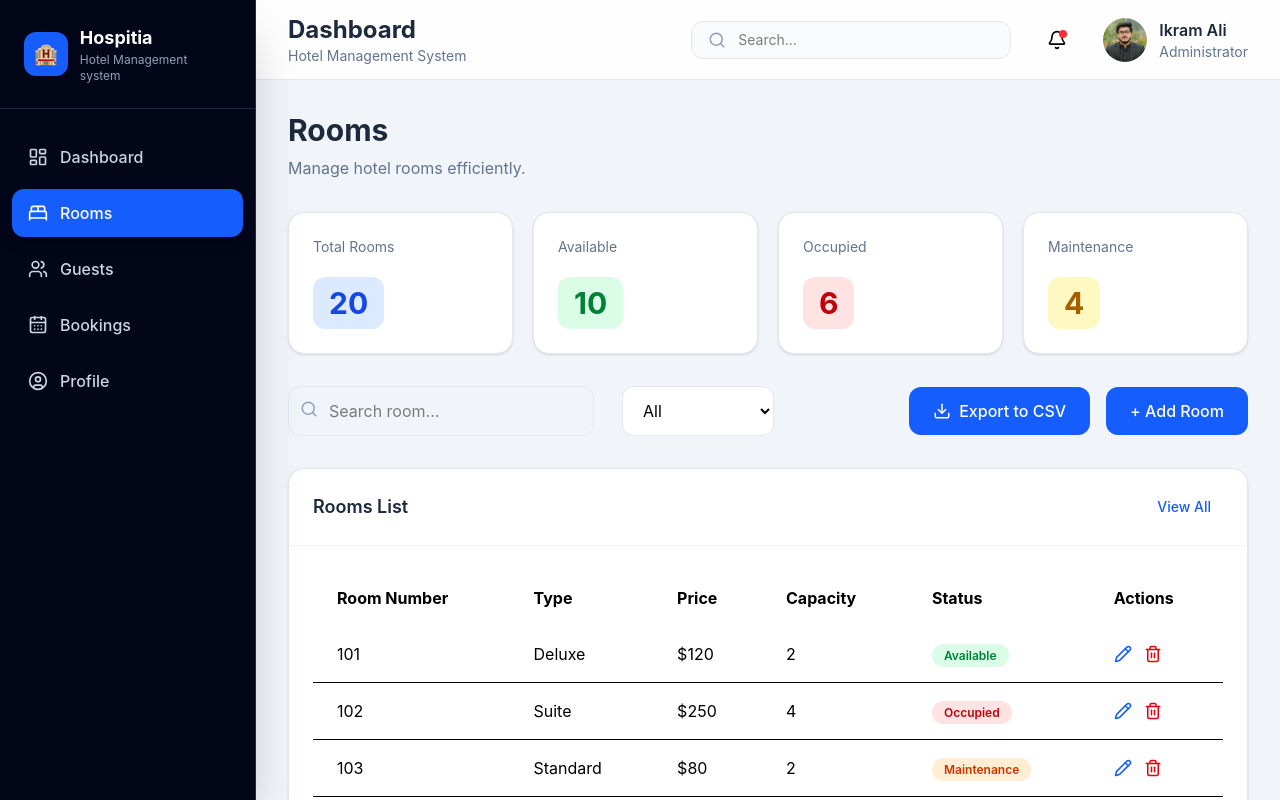
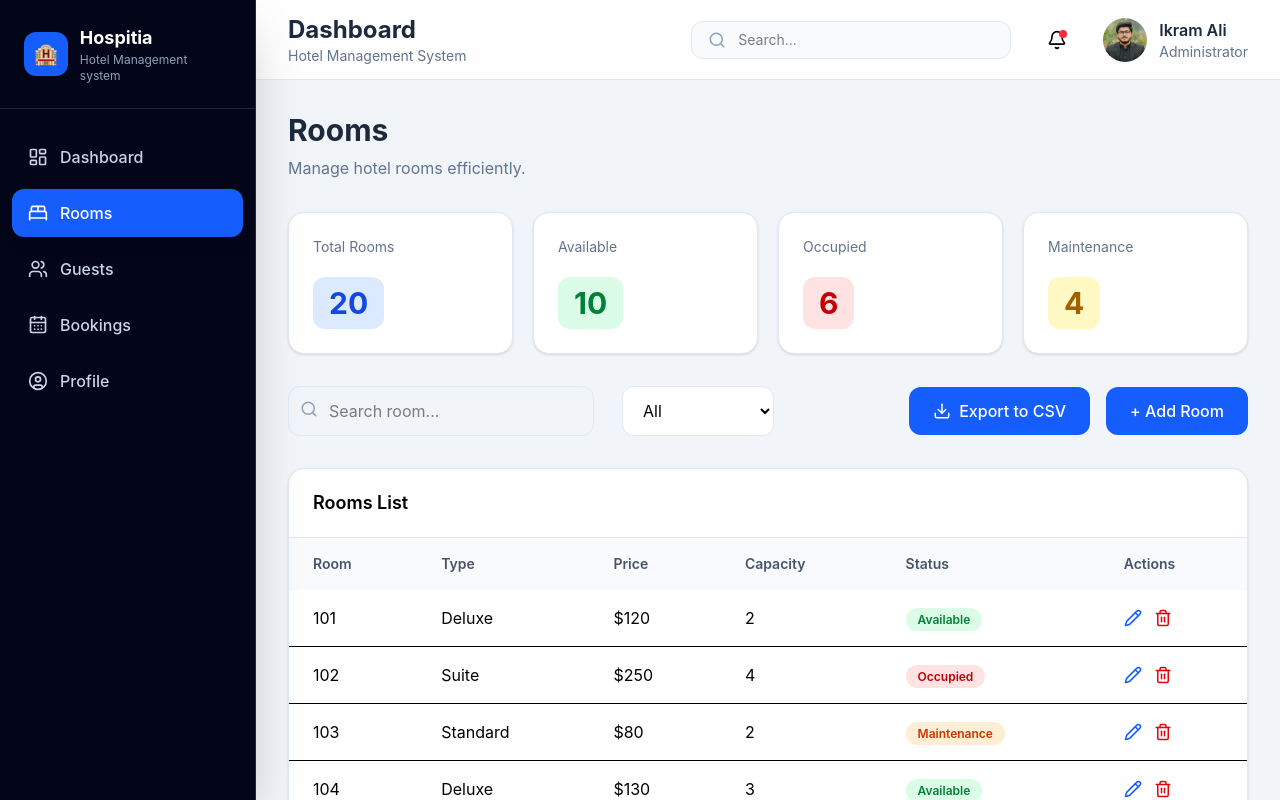
Before and after one commit to ikramali708/Hospitia-HMS-, a React (Vite) app: page /rooms in a window 1280 px wide. Shown: the top 800 px of the page. Built offline with nearby package versions, Linux system fonts and the light colour scheme.

Commit message:
Sort Out Errors

```diff
--- /dev/null
+++ b/src/components/ui/DataTable/DataTable.jsx
@@ -0,0 +1,42 @@
+import EmptyState from "../DataTable/EmptyState";
+
+function DataTable({ title, columns, data, renderRow }) {
+  return (
+    <div className="overflow-hidden rounded-2xl border border-slate-200 bg-white shadow-sm">
+      <div className="border-b border-slate-200 px-6 py-5">
+        <h2 className="text-lg font-semibold">{title}</h2>
+      </div>
+
+      <div className="overflow-x-auto">
+        <table className="min-w-full">
+          <thead className="bg-slate-50">
+            <tr>
+              {columns.map((column) => (
+                <th
+                  key={column.key}
+                  className="px-6 py-4 text-left text-sm font-semibold text-slate-600"
+                >
+                  {column.label}
+                </th>
+              ))}
+            </tr>
+          </thead>
+
+          <tbody>
+            {data.length === 0 ? (
+              <tr>
+                <td colSpan={columns.length} className="py-10">
+                  <EmptyState />
+                </td>
+              </tr>
+            ) : (
+              data.map(renderRow)
+            )}
+          </tbody>
+        </table>
+      </div>
+    </div>
+  );
+}
+
+export default DataTable;
--- /dev/null
+++ b/src/components/ui/DataTable/TableBody.jsx
@@ -0,0 +1,5 @@
+function TableBody({ children }) {
+  return <tbody>{children}</tbody>;
+}
+
+export default TableBody;
--- /dev/null
+++ b/src/components/ui/DataTable/TableHeader.jsx
@@ -0,0 +1,5 @@
+function TableHeader({ children }) {
+  return <thead className="bg-slate-50">{children}</thead>;
+}
+
+export default TableHeader;
--- a/src/features/rooms/RoomsPage.jsx
+++ b/src/features/rooms/RoomsPage.jsx
@@ -1,6 +1,6 @@
 import PageHeader from "../../components/ui/PageHeader";
 import RoomsToolbar from "./components/RoomsToolbar";
-import RoomsTable from "./components/RoomsTable";
+// import RoomsTable from "./components/RoomsTable";
 import RoomModal from "./components/RoomModal";
 import { getRooms } from "./Service/roomService";
 import DeleteRoomModal from "./components/DeleteRoomModal";
@@ -9,6 +9,8 @@ import { useRooms } from "./hooks/useRooms.js";
 import Pagination from "../../components/ui/Pagination";
 import { exportToCSV } from "../../utils/exportToCSV";
 import RoomsSummary from "./components/RoomsSummary";
+import DataTable from "../../components/ui/DataTable/DataTable";
+import RoomRow from "./components/RoomRow";
 function RoomsPage() {
   const {
     filteredRooms,
@@ -44,6 +46,37 @@ function RoomsPage() {
     lastPage,
     rooms,
   } = useRooms();
+  const columns = [
+    {
+      key: "room",
+      label: "Room",
+    },
+
+    {
+      key: "type",
+      label: "Type",
+    },
+
+    {
+      key: "price",
+      label: "Price",
+    },
+
+    {
+      key: "capacity",
+      label: "Capacity",
+    },
+
+    {
+      key: "status",
+      label: "Status",
+    },
+
+    {
+      key: "actions",
+      label: "Actions",
+    },
+  ];
   const handleExport = () => {
     exportToCSV(sortedRooms, "rooms");
   };
@@ -51,7 +84,7 @@ function RoomsPage() {
   return (
     <div className="space-y-8">
       <PageHeader title="Rooms" subtitle="Manage hotel rooms efficiently." />
-      <RoomsSummary rooms={rooms} />
+      <RoomsSummary rooms={sortedRooms} />
 
       <RoomsToolbar
         searchTerm={searchTerm}
@@ -61,7 +94,7 @@ function RoomsPage() {
         onExport={handleExport}
         onAddRoom={() => setIsModalOpen(true)}
       />
-
+      {/*
       <RoomsTable
         rooms={paginatedRooms}
         onEdit={handleEditRoom}
@@ -69,6 +102,20 @@ function RoomsPage() {
         onSort={handleSort}
         sortField={sortField}
         sortOrder={sortOrder}
+      /> */}
+
+      <DataTable
+        title="Rooms List"
+        columns={columns}
+        data={sortedRooms}
+        renderRow={(room) => (
+          <RoomRow
+            key={room.id}
+            room={room}
+            onEdit={handleEditRoom}
+            onDelete={handleDeleteClick}
+          />
+        )}
       />
       <Pagination
         currentPage={currentPage}
--- a/src/features/rooms/components/RoomsTable.jsx
+++ b/src/features/rooms/components/RoomsTable.jsx
@@ -1,117 +1,127 @@
-import Table from "../../../components/ui/Table";
-import RoomRow from "./RoomRow";
-import EmptyState from "../../../components/ui/EmptyState";
-import { SearchX } from "lucide-react";
-import { ArrowUp, ArrowDown } from "lucide-react";
+// import Table from "../../../components/ui/Table";
+// import RoomRow from "./RoomRow";
+// import EmptyState from "../../../components/ui/EmptyState";
+// import { SearchX } from "lucide-react";
+// import { ArrowUp, ArrowDown } from "lucide-react";
+// import DataTable from "../../../components/ui/DataTable/DataTable";
 
-function RoomsTable({ rooms, onEdit, onDelete, onSort, sortField, sortOrder }) {
-  return (
-    <Table title="Rooms List">
-      <thead>
-        <tr>
-          <th
-            onClick={() => onSort("roomNumber")}
-            className="cursor-pointer px-6 py-4"
-          >
-            <div className="flex items-center gap-2">
-              Room Number
-              {sortField === "roomNumber" &&
-                (sortOrder === "asc" ? (
-                  <ArrowUp size={16} />
-                ) : (
-                  <ArrowDown size={16} />
-                ))}
-            </div>
-          </th>
+// import TableHeader from "../../../components/ui/DataTable/TableHeader";
 
-          <th
-            onClick={() => onSort("type")}
-            className="cursor-pointer px-6 py-4"
-          >
-            <div className="flex items-center gap-2">
-              Type
-              {sortField === "type" &&
-                (sortOrder === "asc" ? (
-                  <ArrowUp size={16} />
-                ) : (
-                  <ArrowDown size={16} />
-                ))}
-            </div>
-          </th>
+// import TableBody from "../../../components/ui/DataTable/TableBody";
 
-          <th
-            onClick={() => onSort("price")}
-            className="cursor-pointer px-6 py-4"
-          >
-            <div className="flex items-center gap-2">
-              Price
-              {sortField === "price" &&
-                (sortOrder === "asc" ? (
-                  <ArrowUp size={16} />
-                ) : (
-                  <ArrowDown size={16} />
-                ))}
-            </div>
-          </th>
+// function RoomsTable({ rooms, onEdit, onDelete, onSort, sortField, sortOrder }) {
+//   return (
 
-          <th
-            onClick={() => onSort("capacity")}
-            className="cursor-pointer px-6 py-4"
-          >
-            <div className="flex items-center gap-2">
-              Capacity
-              {sortField === "capacity" &&
-                (sortOrder === "asc" ? (
-                  <ArrowUp size={16} />
-                ) : (
-                  <ArrowDown size={16} />
-                ))}
-            </div>
-          </th>
+//     <DataTable
+//       title="Rooms List"
+//       columns={
+//         <TableHeader>
+//           <tr>
+//             <th
+//               onClick={() => onSort("roomNumber")}
+//               className="cursor-pointer px-6 py-4"
+//             >
+//               <div className="flex items-center gap-2">
+//                 Room Number
+//                 {sortField === "roomNumber" &&
+//                   (sortOrder === "asc" ? (
+//                     <ArrowUp size={16} />
+//                   ) : (
+//                     <ArrowDown size={16} />
+//                   ))}
+//               </div>
+//             </th>
 
-          <th
-            onClick={() => onSort("status")}
-            className="cursor-pointer px-6 py-4"
-          >
-            <div className="flex items-center gap-2">
-              Status
-              {sortField === "status" &&
-                (sortOrder === "asc" ? (
-                  <ArrowUp size={16} />
-                ) : (
-                  <ArrowDown size={16} />
-                ))}
-            </div>
-          </th>
+//             <th
+//               onClick={() => onSort("roomType")}
+//               className="cursor-pointer px-6 py-4"
+//             >
+//               <div className="flex items-center gap-2">
+//                 Type
+//                 {sortField === "roomType" &&
+//                   (sortOrder === "asc" ? (
+//                     <ArrowUp size={16} />
+//                   ) : (
+//                     <ArrowDown size={16} />
+//                   ))}
+//               </div>
+//             </th>
 
-          <th className="px-6 py-4 text-left">Actions</th>
-        </tr>
-      </thead>
+//             <th
+//               onClick={() => onSort("price")}
+//               className="cursor-pointer px-6 py-4"
+//             >
+//               <div className="flex items-center gap-2">
+//                 Price
+//                 {sortField === "price" &&
+//                   (sortOrder === "asc" ? (
+//                     <ArrowUp size={16} />
+//                   ) : (
+//                     <ArrowDown size={16} />
+//                   ))}
+//               </div>
+//             </th>
 
-      <tbody>
-        {rooms.length === 0 ? (
-          <tr>
-            <td colSpan={6}>
-              <EmptyState
-                Icon={SearchX}
-                name="No Rooms Found"
-                desc="Please search another keywords"
-              />
-            </td>
-          </tr>
-        ) : (
-          rooms.map((room) => (
-            <RoomRow
-              key={room.id}
-              room={room}
-              onEdit={onEdit}
-              onDelete={onDelete}
-            />
-          ))
-        )}
-      </tbody>
-    </Table>
-  );
-}
+//             <th
+//               onClick={() => onSort("capacity")}
+//               className="cursor-pointer px-6 py-4"
+//             >
+//               <div className="flex items-center gap-2">
+//                 Capacity
+//                 {sortField === "capacity" &&
+//                   (sortOrder === "asc" ? (
+//                     <ArrowUp size={16} />
+//                   ) : (
+//                     <ArrowDown size={16} />
+//                   ))}
+//               </div>
+//             </th>
 
-export default RoomsTable;
+//             <th
+//               onClick={() => onSort("status")}
+//               className="cursor-pointer px-6 py-4"
+//             >
+//               <div className="flex items-center gap-2">
+//                 Status
+//                 {sortField === "status" &&
+//                   (sortOrder === "asc" ? (
+//                     <ArrowUp size={16} />
+//                   ) : (
+//                     <ArrowDown size={16} />
+//                   ))}
+//               </div>
+//             </th>
+
+//             <th className="px-6 py-4 text-left">Actions</th>
+//           </tr>
+//         </TableHeader>
+//       }
+//       data={
+//         <TableBody>
+//           {rooms.length === 0 ? (
+//             <tr>
+//               <td colSpan={6}>
+//                 <EmptyState
+//                   Icon={SearchX}
+//                   name="No Rooms Found"
+//                   desc="Please search another keywords"
+//                 />
+//               </td>
+//             </tr>
+//           ) : (
+//             rooms.map((room) => (
+//               <RoomRow
+//                 key={room.id}
+//                 room={room}
+//                 onEdit={onEdit}
+//                 onDelete={onDelete}
+//               />
+//             ))
+//           )}
+//         </TableBody>
+//       }
+//     />
+//   );
+// }
+
+// export default RoomsTable;
```
Also changed, not shown: src/features/dashboard/components/RecentBookings.jsx (+8 -40 lines), src/features/dashboard/components/RecentGuests.jsx (+7 -36 lines), src/features/guests/GuestsPage.jsx (+61 -53 lines), src/components/ui/DataTable/EmptyState.jsx (renamed from src/components/ui/EmptyState.jsx).
